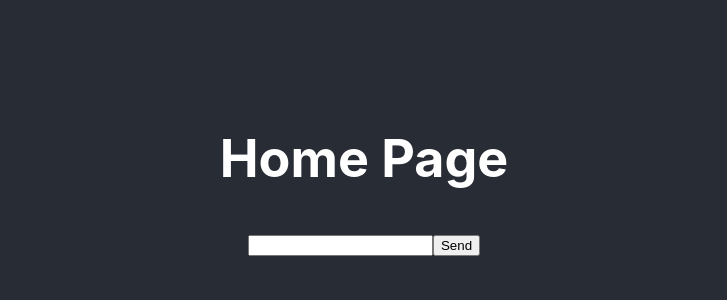
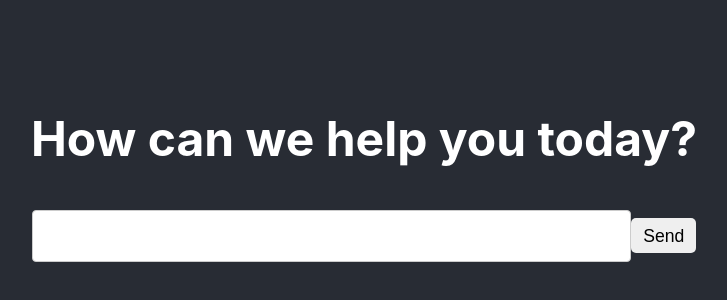
Before and after one commit to isaiahxs/ClarityCompanions, a React (Create React App) app: page / in a window 1280 px wide. Shown: the part 226-526 px from the top of the page, without its empty margins (276-1003 px from the left). Built offline with nearby package versions, Linux system fonts and the light colour scheme.

Commit message:
some front-end tweaks

```diff
--- a/src/components/HomePage/HomePage.css
+++ b/src/components/HomePage/HomePage.css
@@ -0,0 +1,47 @@
+.home-container {
+    max-width: 900px;
+    padding: 50px;
+}
+
+.messages-container {
+    overflow-y: auto;
+}
+
+.message {
+    margin-top: 10px;
+    margin-bottom: 10px;
+    text-align: start;
+    font-size: 1.2rem;
+}
+
+.divider-line {
+    height: 2px;
+    background-color: gray;
+    color: red;
+}
+
+
+.input-section {
+    display: flex;
+    justify-content: center;
+    align-items: center;
+    width: auto;
+}
+
+.input-field {
+    width: 90%;
+    padding: 10px;
+    margin: 10px 0;
+    border: 1px solid #ccc;
+    border-radius: 4px;
+    box-sizing: border-box;
+    max-height: 200px !important;
+    min-height: 50px;
+    max-width: 600px !important;
+    height: auto;
+    resize: none;
+}
+
+.send-button {
+    /* cursor: pointer; */
+}
--- a/src/components/HomePage/index.js
+++ b/src/components/HomePage/index.js
@@ -1,9 +1,23 @@
 import React, { useEffect, useState } from 'react';
 import axios from 'axios';
+import './HomePage.css';
 
 export default function HomePage() {
     const [messages, setMessages] = useState([]);
     const [input, setInput] = useState('');
+
+    const handleInput = (e) => {
+        const textarea = e.target;
+        setInput(textarea.value);
+        // Reset the height to "auto"
+        textarea.style.height = "auto";
+        // Set the height to scroll height + some padding (e.g., 4px)
+        if (textarea.scrollHeight <= 200) {
+            textarea.style.height = `${textarea.scrollHeight + 4}px`;
+        } else {
+            textarea.style.height = "200px";
+        }
+    };
 
     const handleSubmit = async (e) => {
         e.preventDefault();
@@ -34,18 +48,36 @@ export default function HomePage() {
         }
     };
 
+    useEffect(() => {
+        const messagesContainer = document.querySelector('.messages-container');
+        messagesContainer.scrollTop = messagesContainer.scrollHeight;
+    }, [messages]);  // Run this effect whenever 'messages' changes
+
     return (
-        <div>
-            <h1>Home Page</h1>
-            <form onSubmit={handleSubmit}>
-                <input type="text" value={input} onChange={e => setInput(e.target.value)} />
-                <button type="submit">Send</button>
-            </form>
-            <div>
+
+        <div className='home-container'>
+            <h1>How can we help you today?</h1>
+            {/* need to make it distinguishable who the message is coming from. if it is me or the assistant */}
+            <div className='messages-container'>
                 {messages.map((msg, i) => (
-                    <div key={i}>{msg.content}</div>
+                    <>
+                        <p className='message' key={i}>{msg.content}</p>
+                        <div className='divider-line' />
+                    </>
                 ))}
             </div>
+            <form onSubmit={handleSubmit}>
+                <div className='input-section'>
+                    <textarea
+                        className='input-field'
+                        type="text"
+                        value={input}
+                        // onChange={e => setInput(e.target.value)}
+                        onChange={handleInput}
+                    />
+                    <button className='send-button' type="submit">Send</button>
+                </div>
+            </form>
         </div>
     );
 }
--- a/src/index.css
+++ b/src/index.css
@@ -11,3 +11,17 @@ code {
   font-family: source-code-pro, Menlo, Monaco, Consolas, 'Courier New',
     monospace;
 }
+
+h1 {
+  font-size: 3rem;
+}
+
+button {
+  cursor: pointer;
+  border-radius: 5px;
+  border: none;
+  height: 35px;
+  width: 65px;
+  padding: 8px 10px;
+  font-size: 1.1rem;
+}
```
Also changed, not shown: 2 other files (tests, documents, lock files or other folders).
